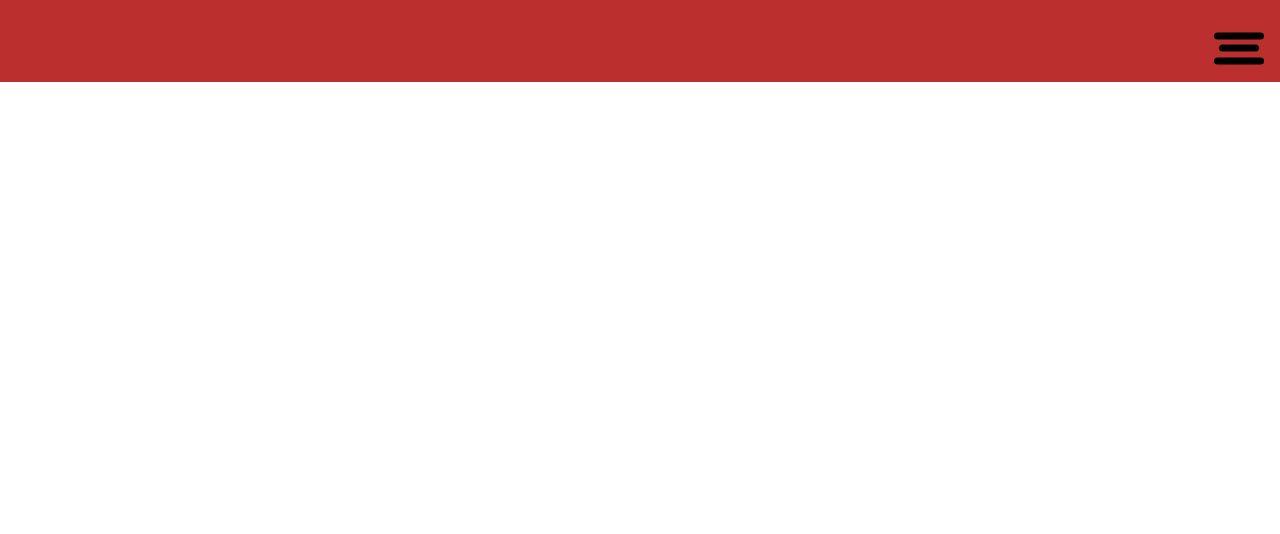
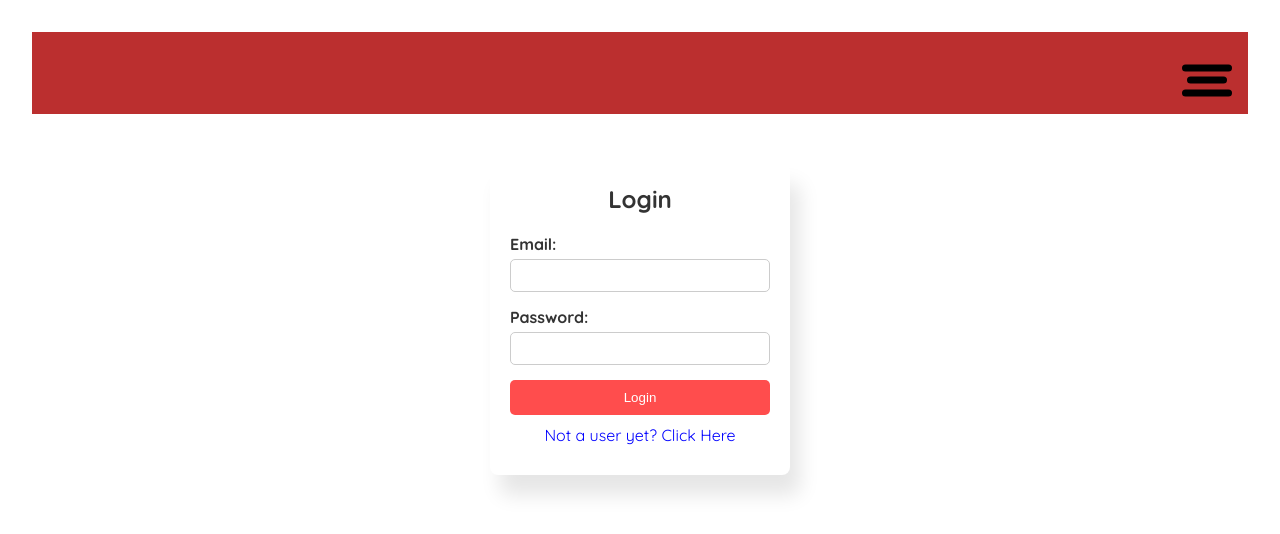
Before and after one commit to ocean2024D/Elia-Frontend, a React (Vite) app in the folder Elia/: page /login in a window 1280 px wide. Shown: the top 534 px of the page. Built offline with nearby package versions, Linux system fonts and the light colour scheme.

Commit message:
created authentification via token
restructured the app, if no auth. in cookies then you are redirected to login // created protected routes logic with only the Home page protected now //  register has been set up to populate user database from front End

```diff
--- a/Elia/src/App.jsx
+++ b/Elia/src/App.jsx
@@ -7,13 +7,25 @@ import Overview from "./pages/Overview";
 import Contacts from "./pages/Contacts";
 import About from "./pages/About";
 import Register from "./pages/Register";
-
+import ProtectedRoute from "./components/ProtectedRoute";
+import Login from "./pages/Login";
+import "./App.css";
 const App = () => {
   return (
     <Router>
       <Navbar />
       <Routes>
-        <Route path="/" element={<Home />} />
+        <Route path="/login" element={<Login />} />
+
+        {/* Protect the home page */}
+        <Route
+          path="/"
+          element={
+            <ProtectedRoute>
+              <Home />
+            </ProtectedRoute>
+          }
+        />
         <Route path="/requests" element={<Requests />} />
         <Route path="/admin" element={<Admin />} />
         <Route path="/overview" element={<Overview />} />
--- /dev/null
+++ b/Elia/src/components/ProtectedRoute.jsx
@@ -0,0 +1,20 @@
+import PropTypes from "prop-types"; // Import PropTypes
+import { Navigate } from "react-router-dom";
+import { useCookies } from "react-cookie";
+
+const ProtectedRoute = ({ children }) => {
+  const [cookies] = useCookies(["authToken"]);
+
+  if (!cookies.authToken) {
+    return <Navigate to="/login" />;
+  }
+
+  return children;
+};
+
+// Add prop validation
+ProtectedRoute.propTypes = {
+  children: PropTypes.node.isRequired,
+};
+
+export default ProtectedRoute;
--- a/Elia/src/pages/Home.jsx
+++ b/Elia/src/pages/Home.jsx
@@ -1,45 +1,19 @@
-import { Link } from "react-router-dom";
-import { useState } from "react";
-import "./Home.css";
+import { useCookies } from "react-cookie";
+import { useNavigate } from "react-router-dom";
+
 const Home = () => {
-  const [email, setEmail] = useState("");
-  const [password, setPassword] = useState("");
+  const [, , removeCookie] = useCookies(["authToken"]);
+  const navigate = useNavigate();
 
-  const handleSubmit = (e) => {
-    e.preventDefault();
-    console.log("Email:", email, "Password:", password);
-    // What logic for login and the redirect also?
+  const handleLogout = () => {
+    removeCookie("authToken"); // Remove authentication cookie
+    navigate("/login"); // Redirect to login page
   };
 
   return (
-    <div className="login-container">
-      <h2>Login</h2>
-      <form onSubmit={handleSubmit}>
-        <div className="input-group">
-          <label>Email:</label>
-          <input
-            type="email"
-            value={email}
-            onChange={(e) => setEmail(e.target.value)}
-            required
-          />
-        </div>
-        <div className="input-group">
-          <label>Password:</label>
-          <input
-            type="password"
-            value={password}
-            onChange={(e) => setPassword(e.target.value)}
-            required
-          />
-
-          <Link to="/Register">
-            <p>Not a user yet? Click Here</p>
-          </Link>
-        </div>
-
-        <button type="submit">Login</button>
-      </form>
+    <div className="home-container">
+      <h2>Welcome to the Home Page!</h2>
+      <button onClick={handleLogout}>Logout</button>
     </div>
   );
 };
--- /dev/null
+++ b/Elia/src/pages/Login.css
@@ -0,0 +1,49 @@
+.login-container {
+  width: 300px;
+  margin: 50px auto;
+  padding: 20px;
+  background: white;
+  border-radius: 8px;
+  box-shadow: 10px 20px 20px rgba(0, 0, 0, 0.1);
+  text-align: center;
+}
+
+h2 {
+  margin-bottom: 20px;
+}
+
+.input-group {
+  margin-bottom: 15px;
+  text-align: left;
+}
+
+label {
+  display: block;
+  margin-bottom: 5px;
+  font-weight: bold;
+}
+
+input {
+  width: 100%;
+  padding: 8px;
+  border: 1px solid #ccc;
+  border-radius: 5px;
+}
+
+button {
+  width: 100%;
+  padding: 10px;
+  background: #ff4d4d;
+  color: white;
+  border: none;
+  border-radius: 5px;
+  cursor: pointer;
+}
+
+button:hover {
+  background: #cc0000;
+}
+p {
+  margin: 10px 0;
+  color: blue;
+}
--- /dev/null
+++ b/Elia/src/pages/Login.jsx
@@ -0,0 +1,84 @@
+import { Link, useNavigate } from "react-router-dom";
+import { useState } from "react";
+import axios from "axios";
+import { useCookies } from "react-cookie";
+import { ToastContainer, toast } from "react-toastify";
+import "react-toastify/dist/ReactToastify.css";
+import "./Login.css";
+
+const Login = () => {
+  const [, setCookie] = useCookies(["authToken"]); // Use cookies to store auth token [cookies, setCookies] cookies never read so i deleted for clean code
+  const navigate = useNavigate();
+  const [values, setValues] = useState({ email: "", password: "" });
+
+  const handleSubmit = async (e) => {
+    e.preventDefault();
+    try {
+      const { data } = await axios.post(
+        "http://localhost:8080/api/login",
+        values,
+        { withCredentials: true }
+      );
+
+      if (data.errors) {
+        if (data.errors.email) toast.error(data.errors.email);
+        if (data.errors.password) toast.error(data.errors.password);
+      } else {
+        toast.success("Login Successful!");
+
+        // Store authentication in a cookie
+        setCookie("authToken", data.token, { path: "/" });
+
+        // Redirect to home
+        setTimeout(() => {
+          navigate("/");
+        }, 2000);
+      }
+    } catch (err) {
+      toast.error("An error occurred. Please try again.");
+      console.error(err);
+    }
+  };
+
+  return (
+    <div className="login-container">
+      <h2>Login</h2>
+      <form onSubmit={handleSubmit}>
+        <div className="input-group">
+          <label>Email:</label>
+          <input
+            type="email"
+            name="email"
+            value={values.email}
+            onChange={(e) =>
+              setValues({ ...values, [e.target.name]: e.target.value })
+            }
+            required
+          />
+        </div>
+        <div className="input-group">
+          <label>Password:</label>
+          <input
+            type="password"
+            name="password"
+            value={values.password}
+            onChange={(e) =>
+              setValues({ ...values, [e.target.name]: e.target.value })
+            }
+            required
+          />
+        </div>
+
+        <button type="submit">Login</button>
+
+        <Link to="/register">
+          <p className="registerLink">Not a user yet? Click Here</p>
+        </Link>
+      </form>
+
+      <ToastContainer />
+    </div>
+  );
+};
+
+export default Login;
--- a/Elia/src/pages/Register.jsx
+++ b/Elia/src/pages/Register.jsx
@@ -1,7 +1,14 @@
 import { useState } from "react";
+import { useNavigate } from "react-router-dom";
+import axios from "axios";
+import { useCookies } from "react-cookie";
+import { ToastContainer, toast } from "react-toastify";
+import "react-toastify/dist/ReactToastify.css";
 import "./Register.css";
 
 const Register = () => {
+  const navigate = useNavigate();
+  const [, setCookie] = useCookies(["authToken"]); // Use setCookie to store JWT
   const [formData, setFormData] = useState({
     name: "",
     lastName: "",
@@ -18,10 +25,28 @@ const Register = () => {
     });
   };
 
-  const handleSubmit = (e) => {
+  const handleSubmit = async (e) => {
     e.preventDefault();
-    console.log("User Registered:", formData);
-    // logique à voir
+
+    try {
+      const { data } = await axios.post(
+        "http://localhost:8080/api/register",
+        formData
+      );
+
+      if (data.success && data.token) {
+        // Store JWT token in cookies
+        setCookie("authToken", data.token, { path: "/", httpOnly: false });
+
+        toast.success("Registration successful! Redirecting to home...");
+        setTimeout(() => navigate("/"), 2000); // Redirect to Home page
+      } else {
+        toast.error(data.message || "Registration failed");
+      }
+    } catch (error) {
+      toast.error("An error occurred. Please try again.");
+      console.error(error);
+    }
   };
 
   return (
@@ -81,6 +106,8 @@ const Register = () => {
         </div>
         <button type="submit">Register</button>
       </form>
+
+      <ToastContainer />
     </div>
   );
 };
```
